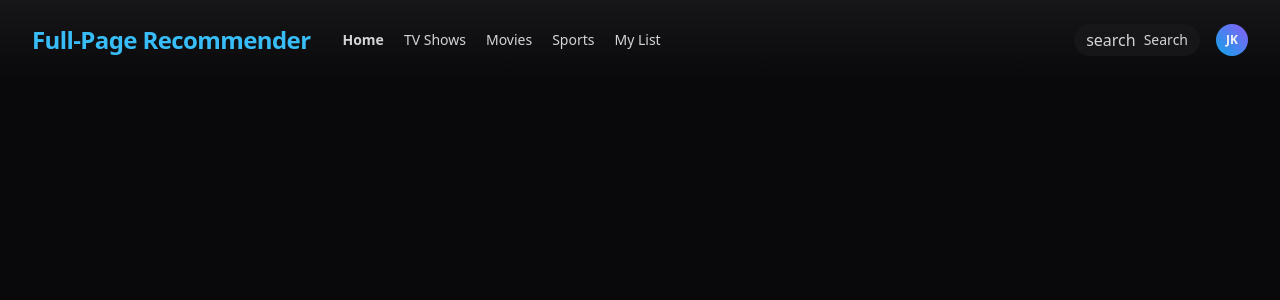
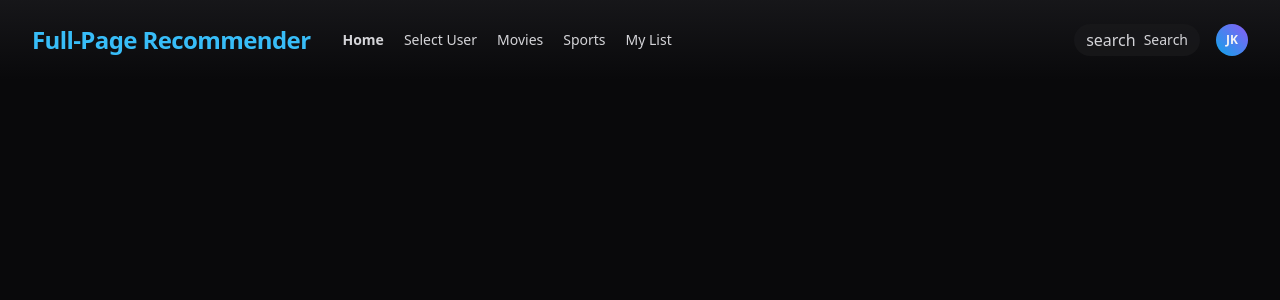
Before and after one commit to jankislinger/full-page-recommender, a Flask app: template examples/flask-fpr/templates/page.html in a window 1280 px wide. Shown: the top 300 px of the page. Run offline with Flask 3, Linux system fonts and the light colour scheme; the template is opened without the code that fills it, so the values that code supplies are empty; some libraries are stand-ins or nearby versions.

Commit message:
add page with list of users

```diff
--- a/examples/flask-fpr/app.py
+++ b/examples/flask-fpr/app.py
@@ -25,14 +25,14 @@ engine = EaseEngine()
 
 
 @app.route("/user/<string:user_id>", methods=["GET"])
-@app.route("/", methods=["GET"], defaults={"user_id": "dummy"})
+@app.route("/", methods=["GET"], defaults={"user_id": 200948})
 def index(user_id: str):
     page = build_page(engine, user_id)
     return render_template("page.html", page=page)
 
 
 @app.route("/users", methods=["GET"])
-def demo():
+def users():
     import polars as pl
 
     sampled_users = engine.interactions["user_id"].sample(10, shuffle=True)
--- a/examples/flask-fpr/templates/base.html
+++ b/examples/flask-fpr/templates/base.html
@@ -24,8 +24,8 @@
             {{ brand or "Full-Page Recommender" }}
           </div>
           <nav class="hidden md:flex items-center gap-5 text-sm text-zinc-300">
-            <a href="#" class="hover:text-white font-semibold">Home</a>
-            <a href="#" class="hover:text-white">TV Shows</a>
+            <a href="{{ url_for("index") }}" class="hover:text-white font-semibold">Home</a>
+            <a href="{{ url_for("users") }}" class="hover:text-white">Select User</a>
             <a href="#" class="hover:text-white">Movies</a>
             <a href="#" class="hover:text-white">Sports</a>
             <a href="#" class="hover:text-white">My List</a>
```
